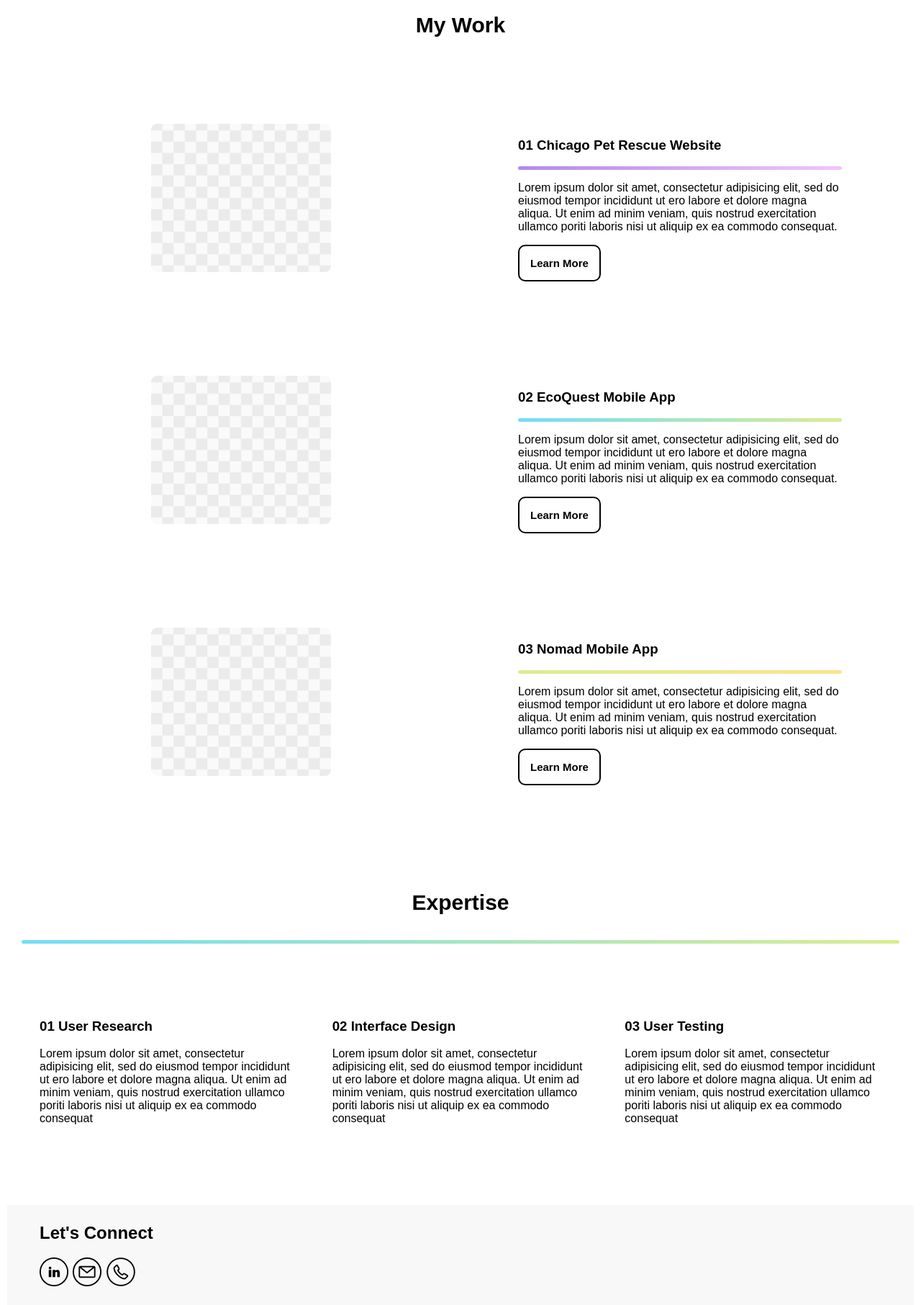
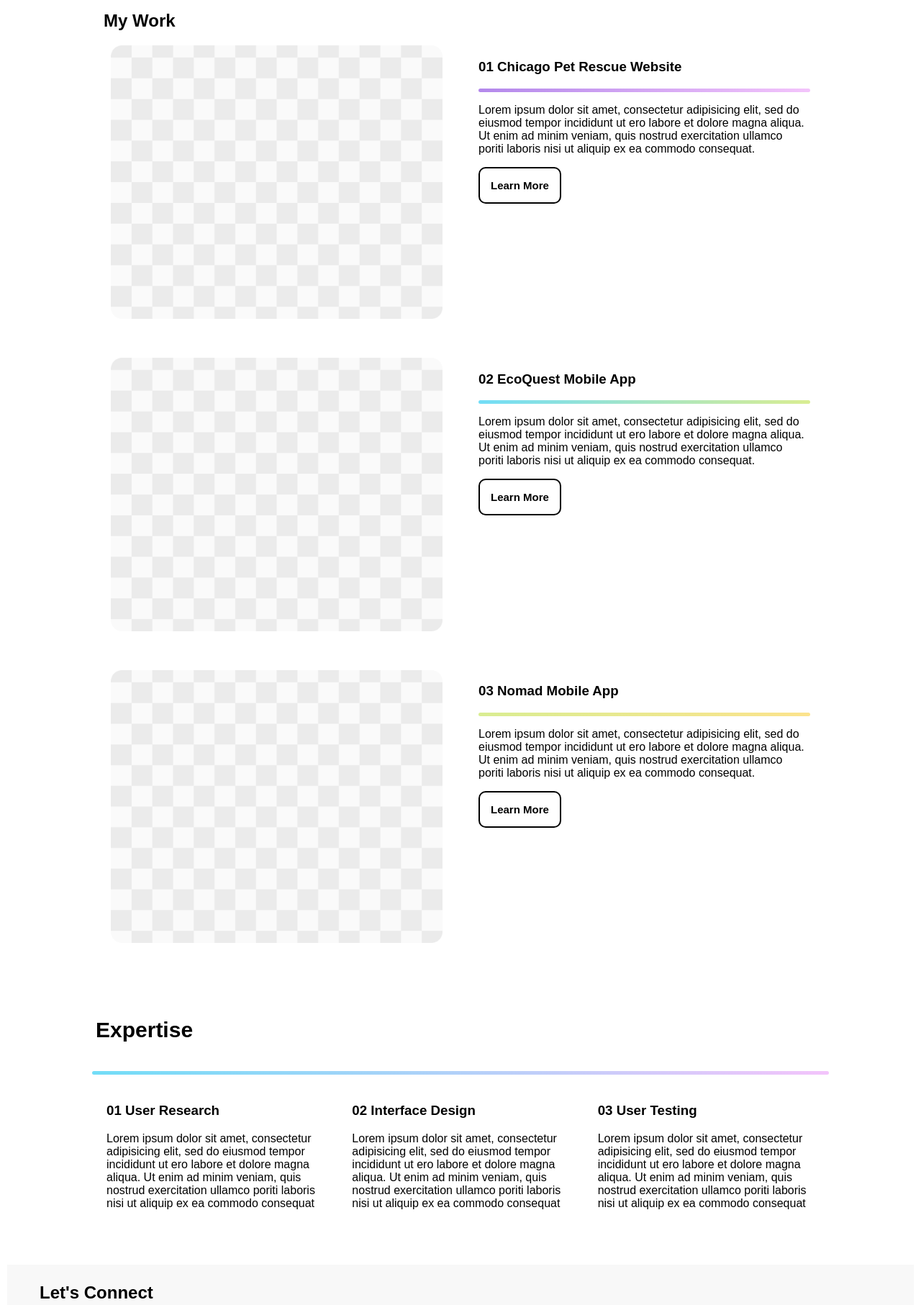
Before and after one commit to katherine-esteve/Mod-18-Homework, a plain HTML site: page index.html in a window 1280 px wide. Shown: the part 719-2532 px from the top of the page at 72% size. Drawn offline with Linux system fonts and the light colour scheme.

Commit message:
Mod 18 v2
v2

```diff
--- a/css/style.css
+++ b/css/style.css
@@ -6,76 +6,10 @@
    vertical-align: top;
   }
 
-
   body {
     font-family: Arial, Helvetica, sans-serif;
     margin: 0;
   }
-
-
-/* Header Section */
-
-header {
-    background-color: #F8F8F8;
-    padding: 15px;
-}
-
-
-header ul {
-    float: right;
-}
-
-
-header li {
-    display: inline-block;
-    padding: 0px 5px;
-}
-
-
-header p {
-    display: inline-block;
-}
-
-
-.logo {
-    width: 23%;
-    padding: 1%;
-    text-align: center;
-}
-
-
-.logo img {
-    width: 250px;
-}
-
-
-nav {
-    width: 70%;
-    padding: 1%;
-    text-align: right;
-}
-
-
-nav ul {
-    width: 50%;
-    margin-left: auto;
-    padding: px
-}
-
-
-nav li {
-    padding: 10px
-}
-
-
-
-/* Hero Section */
-
-.heroImg {
-    background-color: #F8F8F8;
-    padding: 100px 15px;
-}
-
 
   button {
     background-color: transparent;
@@ -86,8 +20,68 @@ button {
     font-size: 15px;
   }
 
+  .heading {
+    text-align: left;
+  }
 
-.content {
+/**/
+
+
+/* Header Section */
+
+  header {
+    background-color: #F8F8F8;
+    padding: 15px;
+  }
+
+  header ul {
+    float: right;
+  }
+
+  header li {
+    display: inline-block;
+   padding: 0px 5px;
+  }
+
+  header p {
+    display: inline-block;
+  }
+
+  .logo {
+   width: 23%;
+   padding: 1%;
+   text-align: center;
+  }
+
+  .logo img {
+    width: 250px;
+  }
+
+  nav {
+    width: 70%;
+    padding: 1%;
+    text-align: right;
+  }
+
+  nav ul {
+    width: 50%;
+    margin-left: auto;
+  }
+
+  nav li {
+    padding: 10px;
+  }
+/**/
+
+
+/* Hero Section */
+
+  .heroSection {
+    background-color: #F8F8F8;
+    padding: 100px 15px;
+  }
+
+  .heroContent {
     margin: 0 auto;
     padding: 50px;
     background-color: #F8F8F8;
@@ -98,42 +92,45 @@ button {
 
   .heroBlurb {
     display: flex;
-    justify-content: left;
+    justify-content: center;
     flex-direction: column;
   }
 
-
-.content img {
-    width: 300px;
+  .heroContent img {
+    max-width: 80%;
     height: auto;
-
   }
 
   .heading {
     text-align: center;
     padding: 15px 5px;
     font-size: 30px;
+    display: flex;
   }
+/**/
 
-  /* Skills Section */
+
+/* Flex Box */
+
   .flexContainer {
     display: flex;
     padding: 60px 30px;
   }
+
   .flexContainer div {
     width: 33%;
     padding: 25px;
   }
+/**/
+
 
 /* Work Section */
-  .blueBar {
-    background:linear-gradient(to right, #72DDF7, #D9ED92);
-    height: 5px;
-    width: auto;
-    border-radius: 4px;
-    border: none;
-    margin-left: 30px;
-    margin-right: 30px;
+
+  .myWork {
+    max-width: 80%;
+    padding: 60px 150px;
+    padding-top: 0;
+    background-color: #FFFFFF;
   }
 
   .pinkBar {
@@ -160,51 +157,79 @@ button {
     border: none;
   }
 
-
-  .myWork {
-    padding: 60px 30px;
-    padding-top: 0;
-    background-color: #FFFFF;
-  }
-  .workGrid {
-    display: grid;
-    grid-template-columns: 50% 50%;
-    grid-template-rows: 350px 350px 350px;
-    grid-template-areas:
-    "img1 content1"
-    "img2 content2"
-    "img3 content3"
-    ;
-  }
-  .workGrid img {
-    width: 100%;
-    max-width: 250px;
-    margin: 0 auto;
-    display: block;
-  }
-  .img1 {
-    grid-area: img1;
-  }
-  .img2 {
-    grid-area: img2;
-  }
-  .img3 {
-    grid-area: img3;
-  }
-  .img1, .img2, .img3, .content1, .content2, .content3 {
-    padding: 80px;
-  }
-  .content1 {
-    grid-area: content1;
-  }
-  .content2 {
-    grid-area: content2;
-  }
-  .content3 {
-    grid-area: content3;
+  .workSection {
+    display: flex;
+    flex-direction: column;
+    align-items: center;
+    margin: auto;
+    padding: 20px;
   }
 
+  .header {
+    width: 80%;
+    text-align: left;
+    padding: 10px 0;
+    margin: 0;
+  }
+
+  .workContent {
+    max-width: 80%;
+    display: grid;
+    grid-template-rows: repeat(3, auto);
+    grid-template-columns: 1fr 1fr;
+    gap: 30px;
+  }
+
+  .project {
+    display: contents;
+  }
+
+  .column1 {
+    grid-column: 1 / 2;
+    padding: 10px;
+  }
+
+  .column2 {
+    grid-column: 2 / 3;
+    padding: 10px;
+  }
+
+  .column1 img {
+    width: 100%;
+    height: auto;
+  }
+/**/
+
+
+/* Expertise Section */
+
+  .blueBar {
+    background:linear-gradient(to right, #72DDF7, #F3C4FB);
+   height: 5px;
+   width: auto;
+   border-radius: 4px;
+   border: none;
+  }
+
+  .expertiseContent {
+    max-width: 80%;
+    margin: auto;
+    padding: 30px;
+  }
+
+  .expertiseBlurbs {
+    display: flex;
+    justify-content: space-between;
+  }
+
+  .content4 {
+    padding: 20px;
+  }
+/**/
+
+
 /* Footer Section */
+
   footer {
     min-height: 150px;
     background-color: #F8F8F8;
@@ -224,3 +249,4 @@ footer div {
   footer img {
     padding-right: 2px;
   }
+/**/
--- a/index.html
+++ b/index.html
@@ -6,8 +6,10 @@
 
     <title>Mod 18 Homework</title>
 
-    <!--Link to CSS Style Sheet-->
+    <!-- Link to CSS Style Sheet -->
     <link rel="stylesheet" href="css/style.css">
+
+    <!-- Hi Johana! Hope you are having a great day. -->
 
 </head>
 
@@ -17,8 +19,8 @@
     <!-- Logo & Nav Section -->
     <header class="navigation">
 
-        <div class="inline-block logo">
-            <img src="/Images/Header_Logo.png" alt="Logo">
+        <div class="logo inline-block">
+            <img src="Images/Header_Logo.png" alt="Logo">
         </div>
 
         <nav class="inline-block">
@@ -33,20 +35,18 @@
     </header>
 
     <!-- Hero Section -->
-    <section class="heroImg">
+    <section class="heroSection">
 
-        <div class="content">
+        <div class="heroContent">
 
            <div class="heroBlurb">
-                <br>
-                <br>
                 <p>Hello, my name is</p>
-                <img src="/Images/Hero_Name.png" alt="Hero Name">
+                <img src="Images/Hero_Name.png" alt="Katherine Esteve">
                 <p> I am a UX/UI Designer based in Chicago, IL. <br> My specialty is design rooted in empathy and functionality.</p>
             </div>
 
             <div>
-            <img src="/Images/Hero_Image.png" alt="Hero Image" id="Hero">
+            <img src="Images/Hero_Image.png" alt="Hero Image" id="Hero">
             </div>
 
         </div>
@@ -54,48 +54,54 @@
     </section>
 
     <!--Work-->
-    <section class="myWork">
+    <section class="workSection">
 
-        <h1 class="heading">My Work</h1>
+        <h1 class="header">My Work</h1>
 
-        <div class="workGrid">
+        <section class="workContent">
 
-         <!-- Project One: CPR -->
+            <!--Project One: CPR -->
+            <div class="project row1">
 
-            <div class="img1">
-                <img src="/Images/Image_Project.png">
+                <div class="column1">
+                    <img src="Images/Image_Project.png" alt="projectOne" class="img1">
                 </div>
 
-            <div class="content1">
-                <h3>01 Chicago Pet Rescue Website</h4>
-                    <div class="pinkBar"> <!--Pink Bar--> </div>
+                <div class="column2">
+                    <h3>01 Chicago Pet Rescue Website</h3>
+                    <div class="pinkBar"></div>
                     <p>Lorem ipsum dolor sit amet, consectetur adipisicing elit, sed do eiusmod tempor incididunt ut ero labore et dolore magna aliqua. Ut enim ad minim veniam, quis nostrud exercitation ullamco poriti laboris nisi ut aliquip ex ea commodo consequat.</p>
                     <button>Learn More</button>
                 </div>
 
-         <!-- Project Two: EcoQuest -->
-
-            <div class="img2">
-                <img src="/Images/Image_Project.png">
             </div>
 
-            <div class="content2">
-                <h3>02 EcoQuest Mobile App</h4>
-                    <div class="greenBar"> <!--Green Bar--> </div>
+            <!--Project Two: EcoQuest -->
+            <div class="project row2">
+
+                <div class="column1">
+                    <img src="Images/Image_Project.png" alt="projectTwo" class="img1">
+                </div>
+
+                <div class="column2">
+                    <h3>02 EcoQuest Mobile App</h3>
+                    <div class="greenBar"></div>
                     <p>Lorem ipsum dolor sit amet, consectetur adipisicing elit, sed do eiusmod tempor incididunt ut ero labore et dolore magna aliqua. Ut enim ad minim veniam, quis nostrud exercitation ullamco poriti laboris nisi ut aliquip ex ea commodo consequat.</p>
                     <button>Learn More</button>
                 </div>
 
-
-         <!-- Project Three: Nomad -->
-
-            <div class="img3">
-                <img src="/Images/Image_Project.png">
             </div>
 
-            <div class="content3">
-                <h3>03 Nomad Mobile App</h4>
-                <div class="yellowBar"> <!--Yellow Bar--> </div>
+            <!--Project Three: Nomad -->
+            <div class="project row3">
+
+                <div class="column1">
+                    <img src="Images/Image_Project.png" alt="projectThree" class="img1">
+                </div>
+
+                <div class="column2">
+                    <h3>03 Nomad Mobile App</h3>
+                    <div class="yellowBar"></div>
                     <p>Lorem ipsum dolor sit amet, consectetur adipisicing elit, sed do eiusmod tempor incididunt ut ero labore et dolore magna aliqua. Ut enim ad minim veniam, quis nostrud exercitation ullamco poriti laboris nisi ut aliquip ex ea commodo consequat.</p>
                     <button>Learn More</button>
                 </div>
@@ -104,27 +110,38 @@
 
         </section>
 
-     <!--Skills Section-->
+    </section>
+
+
+    <!--Expertise Section-->
+    <section class="expertiseContent">
 
         <h1 class="heading">Expertise</h1>
 
         <div class="blueBar"> <!--Blue Bar--> </div>
 
-     <section class="flexContainer">
+        <div class="expertiseBlurbs">
 
-         <div>
+            <!--01 User Research-->
+            <div class="content4">
                  <h3>01 User Research</h3>
                  <p>Lorem ipsum dolor sit amet, consectetur adipisicing elit, sed do eiusmod tempor incididunt ut ero labore et dolore magna aliqua. Ut enim ad minim veniam, quis nostrud exercitation ullamco poriti laboris nisi ut aliquip ex ea commodo consequat</p>
             </div>
 
-         <div>
+
+            <!--02 Interface Design-->
+            <div class="content4">
                  <h3>02 Interface Design</h3>
                  <p>Lorem ipsum dolor sit amet, consectetur adipisicing elit, sed do eiusmod tempor incididunt ut ero labore et dolore magna aliqua. Ut enim ad minim veniam, quis nostrud exercitation ullamco poriti laboris nisi ut aliquip ex ea commodo consequat</p>
             </div>
 
-         <div>
+
+            <!--03 User Testing-->
+            <div class="content4">
                  <h3>03 User Testing</h3>
                  <p>Lorem ipsum dolor sit amet, consectetur adipisicing elit, sed do eiusmod tempor incididunt ut ero labore et dolore magna aliqua. Ut enim ad minim veniam, quis nostrud exercitation ullamco poriti laboris nisi ut aliquip ex ea commodo consequat</p>
+            </div>
+
         </div>
 
     </section>
@@ -132,12 +149,15 @@
 
     <!-- Footer -->
     <footer>
+
         <h2>Let's Connect</h3>
+
         <div>
-        <img src="/Images/Icon_LinkedIn.png" alt="LinkedIn">
-        <img src="/Images/Icon_Email.png" alt="Email">
-        <img src="/Images/Icon_Phone.png" alt="Phone">
+            <img src="Images/Icon_LinkedIn.png" alt="LinkedIn">
+            <img src="Images/Icon_Email.png" alt="Email">
+            <img src="Images/Icon_Phone.png" alt="Phone">
         </div>
+
     </footer>
 
 </body>
```
Also changed, not shown: Images/Down_Arrow.png (deleted), Images/Green_Bar.png (deleted), Images/Pink_Bar.png (deleted), Images/Yellow_Bar.png (deleted), 2 other files. Lines whose indentation alone changed are shown as unchanged.
